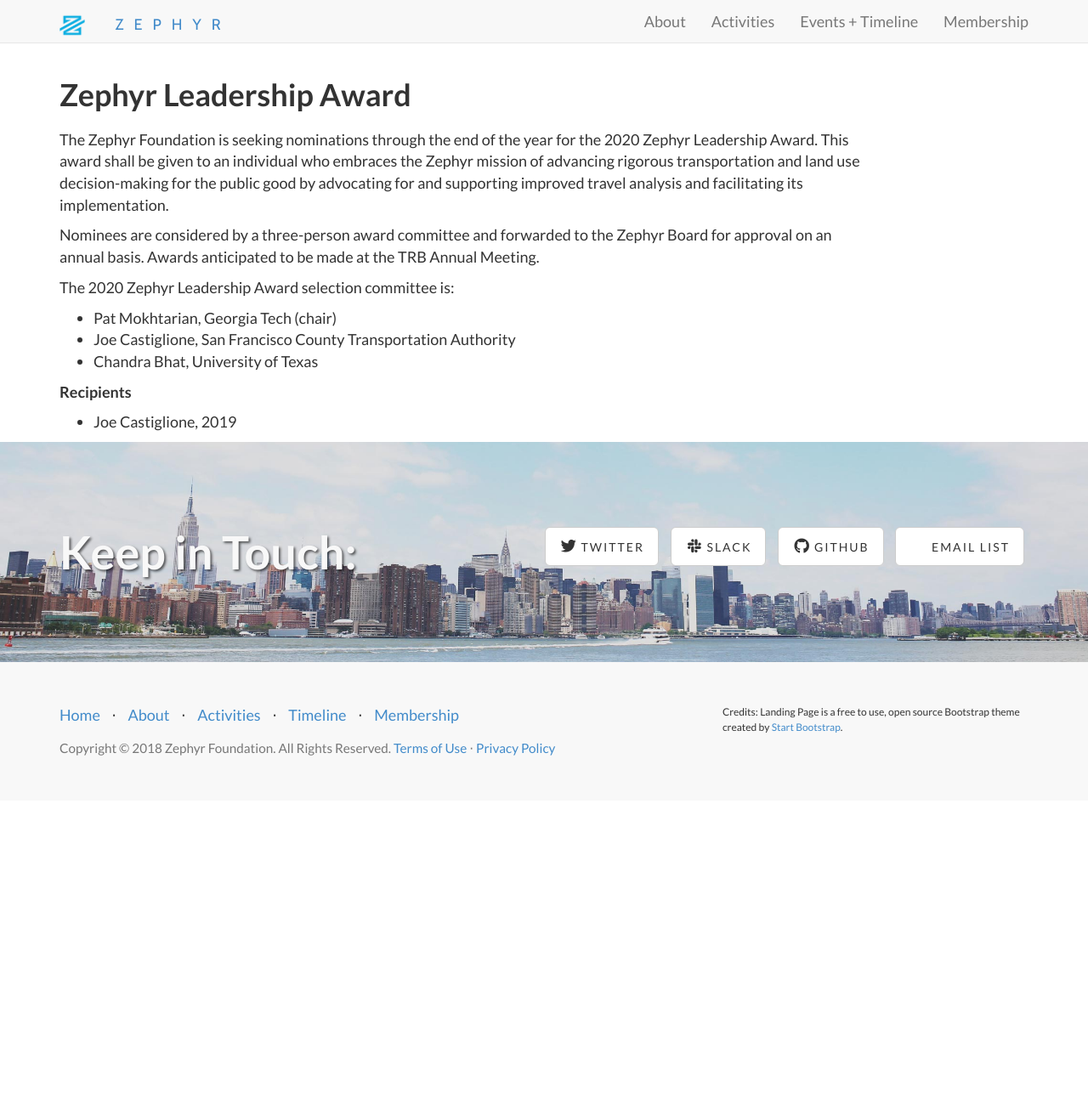
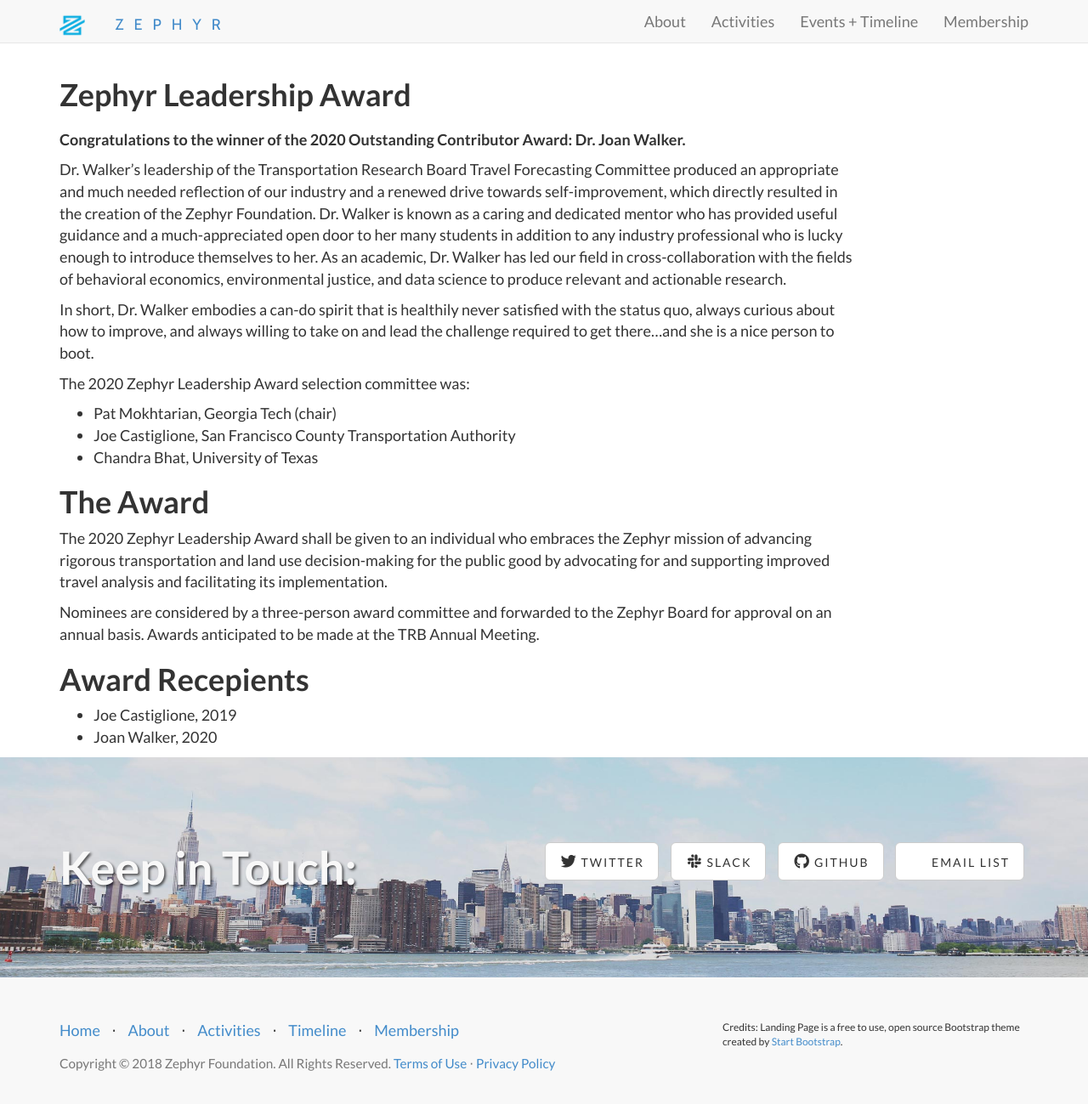
Before and after one commit to ZephyrTransport/zephyr-website, a Jekyll site: the page built from leadership-award.md, in a window 1280 px wide and 1312 px high. Shown: the top 1299 px of the window at 85% size. Built offline with Jekyll 4.4.1, drawn with Linux system fonts in a browser that asks for light colours; nearby versions of some CDN libraries.

Commit message:
Winnter blurbs

```diff
--- a/leadership-award.md
+++ b/leadership-award.md
@@ -4,16 +4,25 @@
 subTitle: "Nominations"
 ---
 
-The Zephyr Foundation is seeking nominations through the end of the year for the 2020 Zephyr Leadership Award.  This award shall be given to an individual who embraces the Zephyr mission of advancing rigorous transportation and land use decision-making for the public good by advocating for and supporting improved travel analysis and facilitating its implementation.
+**Congratulations to the winner of the 2020 Outstanding Contributor Award: Dr. Joan Walker.**
 
-Nominees are considered by a three-person award committee and forwarded to the Zephyr Board for approval on an annual basis. Awards anticipated to be made at the TRB Annual Meeting.
+Dr. Walker's leadership of the Transportation Research Board Travel Forecasting Committee produced an appropriate and much needed reflection of our industry and a renewed drive towards self-improvement, which directly resulted in the creation of the Zephyr Foundation.  Dr. Walker is known as a caring and dedicated mentor who has provided useful guidance and a much-appreciated open door to her many students in addition to any industry professional who is lucky enough to introduce themselves to her. As an academic, Dr. Walker has led our field in cross-collaboration with the fields of behavioral economics, environmental justice, and data science to produce relevant and actionable research.
 
-The 2020 Zephyr Leadership Award selection committee is:
+In short, Dr. Walker embodies a can-do spirit that is healthily never satisfied with the status quo, always curious about how to improve, and always willing to take on and lead the challenge required to get there...and she is a nice person to boot.
+
+The 2020 Zephyr Leadership Award selection committee was:
 
  - Pat Mokhtarian, Georgia Tech (chair)
  - Joe Castiglione, San Francisco County Transportation Authority
  - Chandra Bhat, University of Texas
 
-**Recipients**
+# The Award
+
+The 2020 Zephyr Leadership Award shall be given to an individual who embraces the Zephyr mission of advancing rigorous transportation and land use decision-making for the public good by advocating for and supporting improved travel analysis and facilitating its implementation.
+
+Nominees are considered by a three-person award committee and forwarded to the Zephyr Board for approval on an annual basis. Awards anticipated to be made at the TRB Annual Meeting.
+
+# Award Recepients
 
  - Joe Castiglione, 2019
+ - Joan Walker, 2020
```
Also changed, not shown: decision-making-hero-award.md (+13 -4 lines), impactful-research-award.md (+15 -5 lines), industry-contributor-award.md (+16 -7 lines), technical-achievement-award.md (+14 -3 lines).
